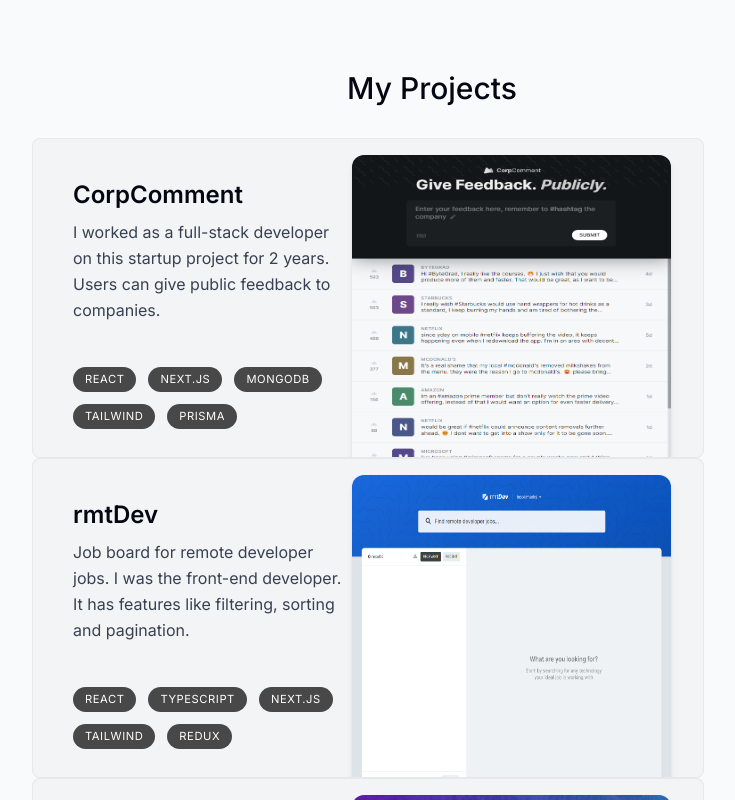
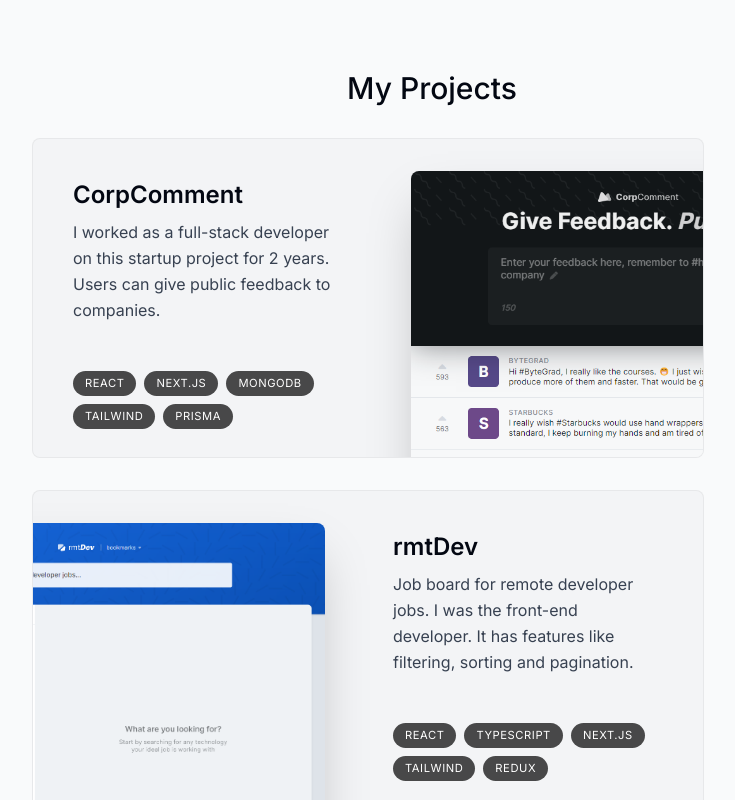
Before and after one commit to sudiptakdas/portfolio-website, a Next.js app: page / in a window 1280 px wide. Shown: the part 1280-2080 px from the top of the page, without its empty margins (208-943 px from the left). Built offline with nearby package versions, Linux system fonts and the light colour scheme.

Commit message:
main:Added projects feilds

```diff
--- a/components/project.tsx
+++ b/components/project.tsx
@@ -1,21 +1,42 @@
 'use client';
 
-import React from 'react';
+import { useRef } from 'react';
 import { projectsData } from '@/lib/data';
 import Image from 'next/image';
-import { useScroll } from 'framer-motion';
+import { motion, useScroll, useTransform } from 'framer-motion';
 
 type ProjectProps = (typeof projectsData)[number];
-export function Project({ title, description, tags, imageUrl }: ProjectProps) {
+
+export default function Project({
+  title,
+  description,
+  tags,
+  imageUrl,
+}: ProjectProps) {
+  const ref = useRef<HTMLDivElement>(null);
+  const { scrollYProgress } = useScroll({
+    target: ref,
+    offset: ['0 1', '1.33 1'],
+  });
+  const scaleProgess = useTransform(scrollYProgress, [0, 1], [0.8, 1]);
+  const opacityProgess = useTransform(scrollYProgress, [0, 1], [0.6, 1]);
+
   return (
-    <>
-      <section className=' bg-gray-100 flex  max-w-[42rem] border border-black/5 rounded-lg overflow-hidden sm:pr-8 relative sm:h-[20rem] hover:bg-gray-200 transition sm:group-even:pl-8 dark:text-white dark:bg-white/10 dark:hover:bg-white/2'>
-        <div className=' pt-4 pb-7 px-5 sm:pl-10 sm:pr-2 sm:pt-10 sm:max-w-[50%] flex flex-col mb-4 h-full '>
-          <h1 className=' text-2xl font-semibold'>{title}</h1>
-          <p className=' mt-2 leading-relaxed text-gray-700 dark:text-white/70'>
+    <motion.div
+      ref={ref}
+      style={{
+        scale: scaleProgess,
+        opacity: opacityProgess,
+      }}
+      className='group mb-3 sm:mb-8 last:mb-0'
+    >
+      <section className='bg-gray-100 max-w-[42rem] border border-black/5 rounded-lg overflow-hidden sm:pr-8 relative sm:h-[20rem] hover:bg-gray-200 transition sm:group-even:pl-8 dark:text-white dark:bg-white/10 dark:hover:bg-white/20'>
+        <div className='pt-4 pb-7 px-5 sm:pl-10 sm:pr-2 sm:pt-10 sm:max-w-[50%] flex flex-col h-full sm:group-even:ml-[18rem]'>
+          <h3 className='text-2xl font-semibold'>{title}</h3>
+          <p className='mt-2 leading-relaxed text-gray-700 dark:text-white/70'>
             {description}
           </p>
-          <ul className=' flex gap-3 flex-wrap sm:mt-auto'>
+          <ul className='flex flex-wrap mt-4 gap-2 sm:mt-auto'>
             {tags.map((tag, index) => (
               <li
                 className='bg-black/[0.7] px-3 py-1 text-[0.7rem] uppercase tracking-wider text-white rounded-full dark:text-white/70'
@@ -26,17 +47,25 @@ export function Project({ title, description, tags, imageUrl }: ProjectProps) {
             ))}
           </ul>
         </div>
-        <div className='  w-1/2 '>
-          {
-            <Image
-              src={imageUrl}
-              alt='Project Images'
-              quality={95}
-              className=' w-full h-full mt-4 rounded-xl shadow-md '
-            />
-          }
-        </div>
+
+        <Image
+          src={imageUrl}
+          alt='Project I worked on'
+          quality={95}
+          className='absolute hidden sm:block top-8 -right-40 w-[28.25rem] rounded-t-lg shadow-2xl
+        transition
+        group-hover:scale-[1.04]
+        group-hover:-translate-x-3
+        group-hover:translate-y-3
+        group-hover:-rotate-2
+
+        group-even:group-hover:translate-x-3
+        group-even:group-hover:translate-y-3
+        group-even:group-hover:rotate-2
+
+        group-even:right-[initial] group-even:-left-40'
+        />
       </section>
-    </>
+    </motion.div>
   );
 }
--- a/components/projects.tsx
+++ b/components/projects.tsx
@@ -1,7 +1,7 @@
 import React from 'react';
 import SectionHeading from './section-heading';
 import { projectsData } from '@/lib/data';
-import { Project } from './project';
+import Project from './project';
 
 export default function Projects() {
   return (
```
